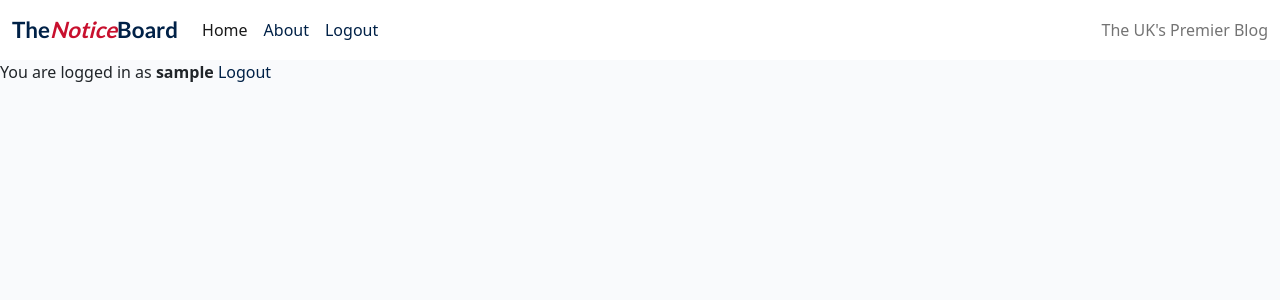
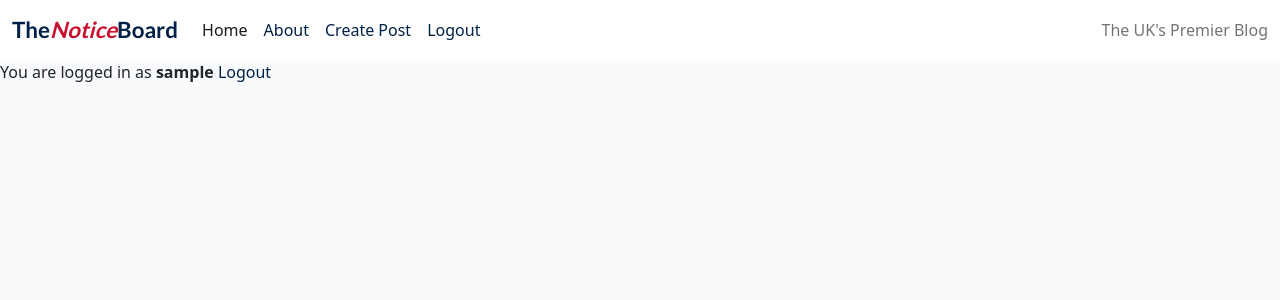
Before and after one commit to DanFNKD/the-notice-board, a Django app: page / in a window 1280 px wide. Shown: the top 300 px of the page. Run offline with Django 4.2, Linux system fonts and the light colour scheme; the visitor is signed in with stand-in values (Sample User, id 1); data that the repository does not hold is empty.

Commit message:
feat(post): add initial create post view and form setup

```diff
--- a/blog/urls.py
+++ b/blog/urls.py
@@ -6,4 +6,5 @@ urlpatterns = [
     path("", views.PostList.as_view(), name='home'),
     path('<slug:slug>/', views.post_detail, name='post_detail'),
     path("post/<int:post_id>/vote/<slug:vote_value>/", views.vote, name="vote"),
+    path('create-post/', views.create_post, name='create_post'),
 ]
--- a/blog/views.py
+++ b/blog/views.py
@@ -3,7 +3,7 @@ from django.views import generic
 from django.contrib import messages
 from .models import Post, Vote
 from django.contrib.auth.decorators import login_required
-from .forms import CommentForm
+from .forms import PostForm, CommentForm
 
 # Create your views here.
 
@@ -55,6 +55,22 @@ def post_detail(request, slug):
         },
     )
 
+# creating a post
+@login_required
+def create_post(request):
+    if request.method == "POST":
+        form = PostForm(request.POST, request.FILES)
+        if form.is_valid():
+            post = form.save(commit=False)
+            post.author = request.user
+            post.status = 1
+            post.save()
+            messages.success(request, "Your post is live!")
+            return redirect("post_detail", slug=post.slug)
+    else:
+        form = PostForm()
+    return render(request, "blog/create_post.html", {"form": form})
+
 # voting for upvoting and downvoting
 @login_required
 def vote(request, post_id, vote_value):
--- a/templates/base.html
+++ b/templates/base.html
@@ -5,6 +5,7 @@
 {% url 'account_login' as login_url %}
 {% url 'account_signup' as signup_url %}
 {% url 'account_logout' as logout_url %}
+{% url 'create_post' as create_post_url %}
 
 <!DOCTYPE html>
 <html class="h-100" lang="en">
@@ -51,6 +52,9 @@
                         <a class="nav-link {% if request.path == about_url %}active{% endif %}" aria-current="page" href="{{ about_url }}">About</a>
                     </li>
                     {% if user.is_authenticated %}
+                    <li class="nav-item">
+                        <a class="nav-link {% if request.path == create_post_url %}active{% endif %}" aria-current="page" href="{{ create_post_url }}">Create Post</a>
+                    </li>
                     <li class="nav-item">
                         <a class="nav-link {% if request.path == logout_url %}active{% endif %}" aria-current="page"
                             href="{{ logout_url }}">Logout</a>
```
Also changed, not shown: blog/forms.py (+9 -1 lines), blog/templates/blog/create_post.html (added, +12 -0 lines).
